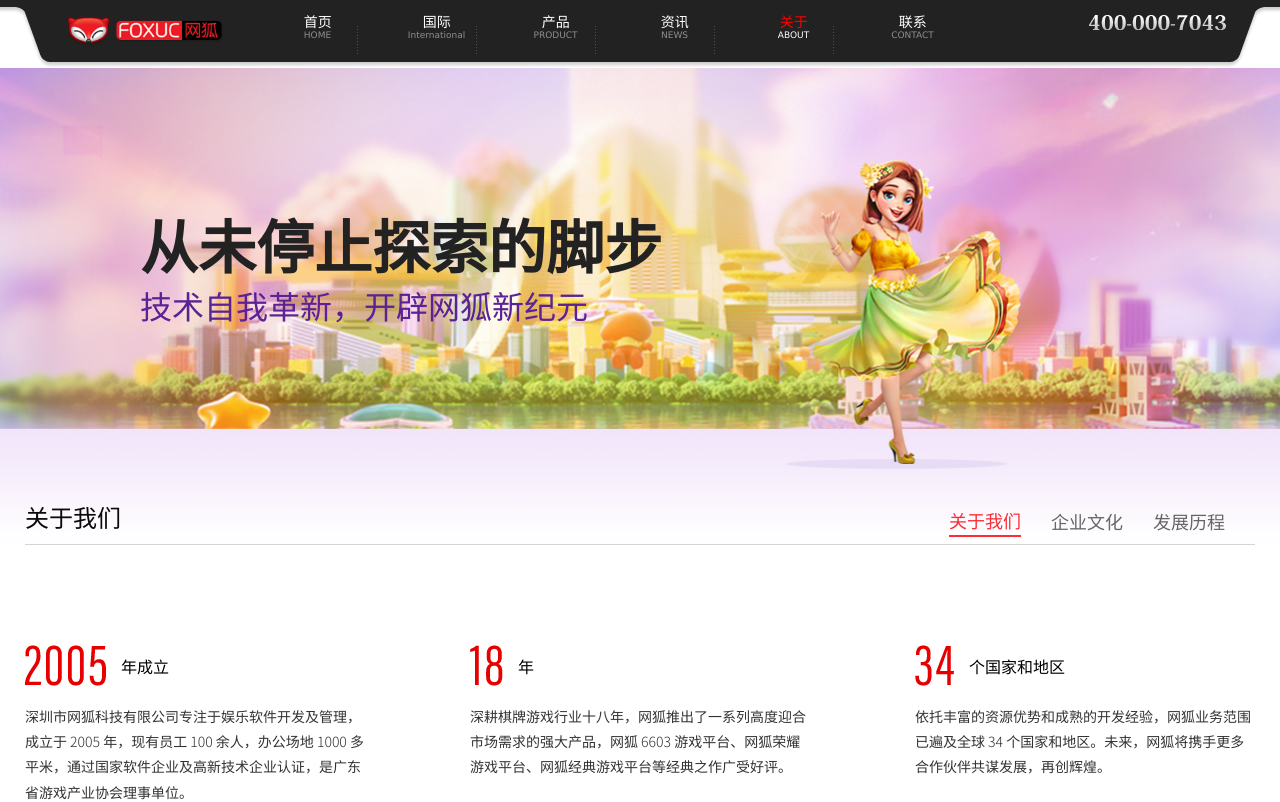
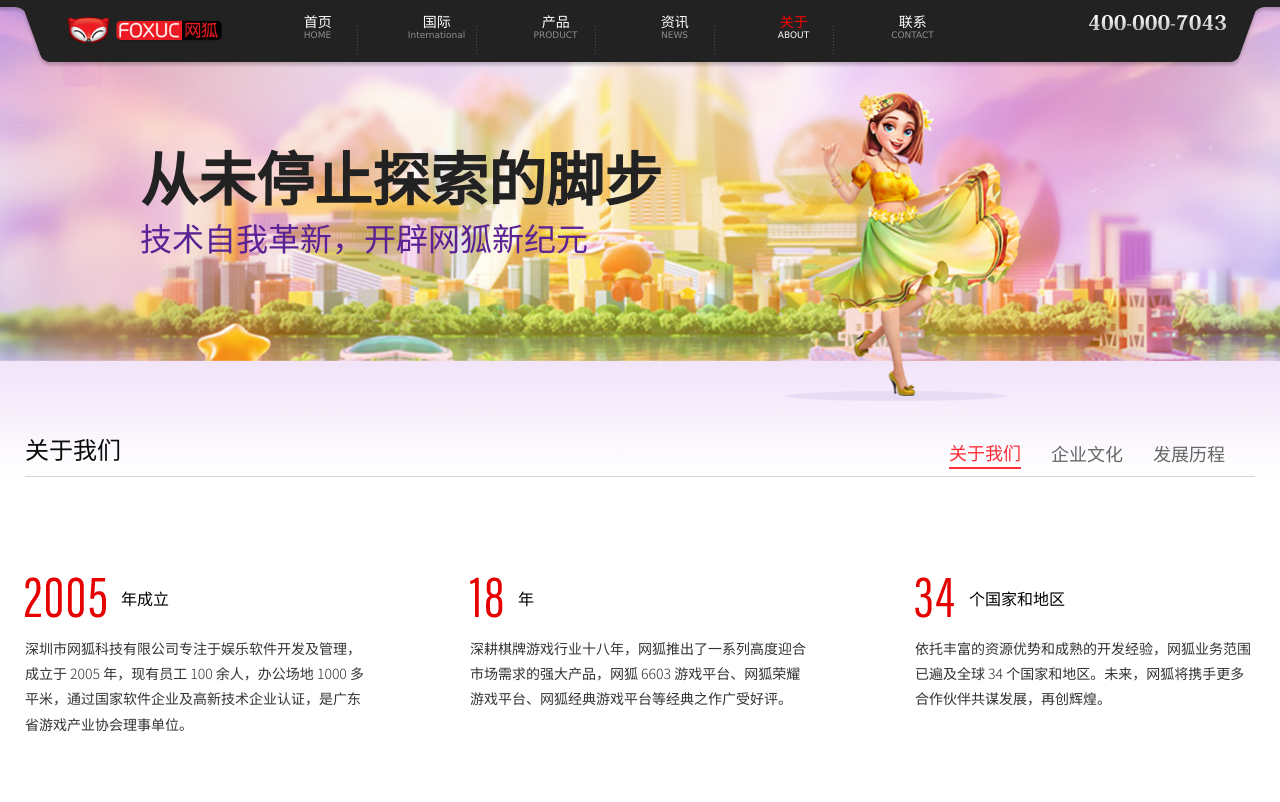
Before and after one commit to clueing/foxuc-copy, a Next.js app: page /about in a window 1280 px wide. Shown: the top 802 px of the page. Built offline with nearby package versions, Linux system fonts and the light colour scheme.

Commit message:
fix: 移除 Banner 多余的 mt-[68px]，消除顶部白色间隙

```diff
--- a/src/components/about/AboutBanner.tsx
+++ b/src/components/about/AboutBanner.tsx
@@ -33,7 +33,7 @@
   const config = variantConfig[variant];
 
   return (
-    <div className="relative w-full h-[480px] mt-[68px] overflow-hidden min-w-[1250px]">
+    <div className="relative w-full h-[480px] overflow-hidden min-w-[1250px]">
       <div
         className={cn(
           "absolute left-1/2 -translate-x-1/2 w-[1920px] h-full",
--- a/src/components/product/ProductBanner.tsx
+++ b/src/components/product/ProductBanner.tsx
@@ -33,7 +33,7 @@
   const config = variantConfig[variant];
 
   return (
-    <div className="relative w-full h-[480px] mt-[68px] overflow-hidden min-w-[1250px]">
+    <div className="relative w-full h-[480px] overflow-hidden min-w-[1250px]">
       <div
         className={cn(
           "absolute left-1/2 -translate-x-1/2 w-[1920px] h-full",
```
